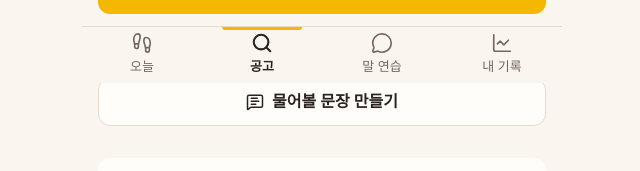
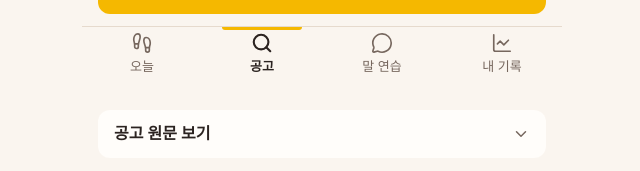
Before and after one commit to who307/one-step-service, a Next.js app in the folder frontend/: page /programs/sample-bookcafe-staff in a window 1280 px wide. Shown: the part 717-888 px from the top of the page, without its empty margins (318-958 px from the left). Built offline with nearby package versions, Linux system fonts and the light colour scheme; no server answers; a web font is replaced by a local one.

Commit message:
feat: 공고 상세에서 물어볼 문장 만들기 버튼 제거

```diff
--- a/frontend/src/app/programs/[id]/page.tsx
+++ b/frontend/src/app/programs/[id]/page.tsx
@@ -2,7 +2,7 @@
 
 import { useEffect, useState } from "react";
 import { useParams, useRouter } from "next/navigation";
-import { ChevronDown, ExternalLink, MessageSquareText } from "lucide-react";
+import { ChevronDown, ExternalLink } from "lucide-react";
 import { AppShell } from "@/components/layout/AppShell";
 import { Button, ButtonLink } from "@/components/ui/Button";
 import { Tag } from "@/components/ui/Chip";
@@ -136,10 +136,6 @@ export default function ProgramDetailPage() {
       )}
 
       <div className="mt-5 grid gap-2">
-        <Button variant="secondary" onClick={() => choose("/inquiry")}>
-          <MessageSquareText size={18} aria-hidden />
-          물어볼 문장 만들기
-        </Button>
         {program.applicationUrl && (
           <ButtonLink href={program.applicationUrl} external variant="secondary">
             <ExternalLink size={18} aria-hidden />
```
